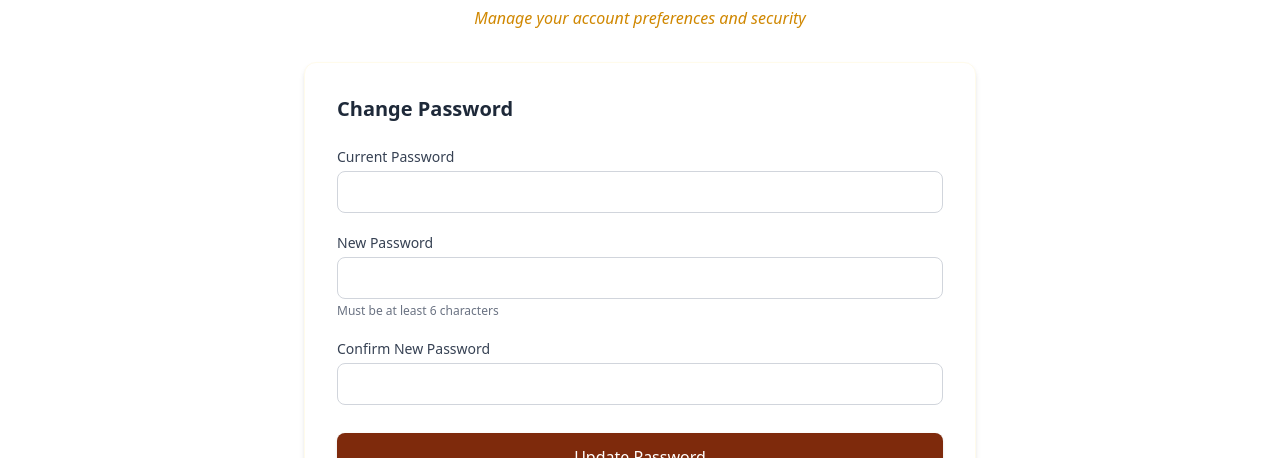
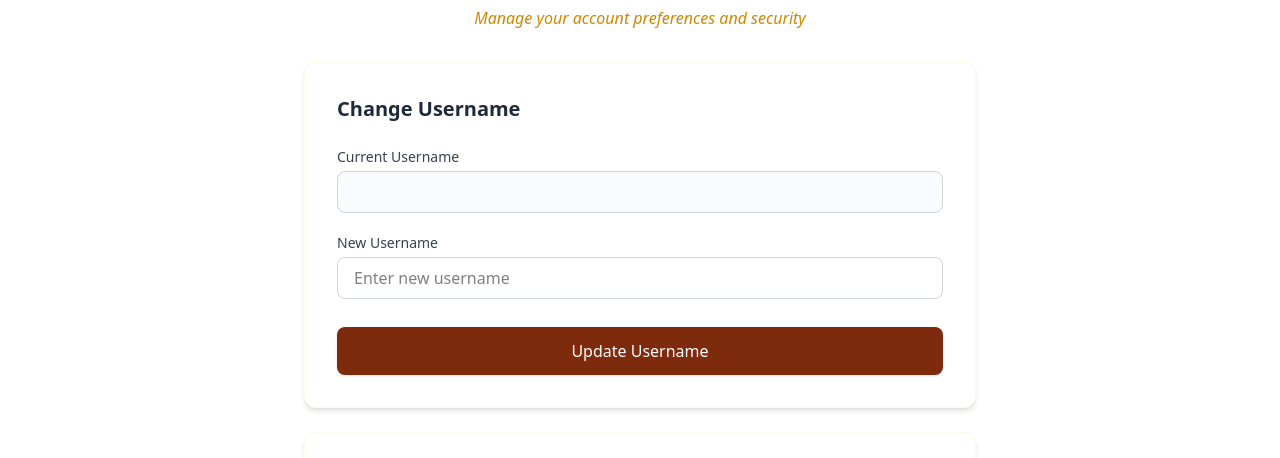
Before and after one commit to DumitruEstera/My-Social-Network, a React (Vite) app in the folder client/: page /settings in a window 1280 px wide. Shown: the part 169-627 px from the top of the page. Built offline with nearby package versions, Linux system fonts and the light colour scheme; no server answers; sample sign-in values are in the browser's storage.

Commit message:
feat: add username change functionality with guest mode handling

```diff
--- a/client/src/components/Settings.jsx
+++ b/client/src/components/Settings.jsx
@@ -1,9 +1,10 @@
-import { useState } from "react";
+import { useState, useEffect } from "react";
 import { useAuth } from "../context/AuthContext";
 import { useNavigate } from "react-router-dom";
-import GuestPrompt from "./GuestPrompt"; // Add this import
+import GuestPrompt from "./GuestPrompt";
 
 export default function Settings() {
+  // Existing state for password changes
   const [currentPassword, setCurrentPassword] = useState("");
   const [newPassword, setNewPassword] = useState("");
   const [confirmPassword, setConfirmPassword] = useState("");
@@ -11,13 +12,28 @@ export default function Settings() {
   const [success, setSuccess] = useState("");
   const [loading, setLoading] = useState(false);
 
+  // New state for username changes
+  const [currentUsername, setCurrentUsername] = useState("");
+  const [newUsername, setNewUsername] = useState("");
+  const [usernameError, setUsernameError] = useState("");
+  const [usernameSuccess, setUsernameSuccess] = useState("");
+  const [usernameLoading, setUsernameLoading] = useState(false);
+
   // Add state for guest prompt
   const [showGuestPrompt, setShowGuestPrompt] = useState(false);
   const [promptAction, setPromptAction] = useState("");
 
-  const { changePassword, isGuestMode } = useAuth(); // Add isGuestMode
+  const { user, token, changePassword, isGuestMode, updateUser } = useAuth(); // Add updateUser
   const navigate = useNavigate();
 
+  // Set current username when user data loads
+  useEffect(() => {
+    if (user) {
+      setCurrentUsername(user.username || "");
+    }
+  }, [user]);
+
+  // Handle password change (existing function)
   const handleSubmit = async (e) => {
     e.preventDefault();
 
@@ -38,7 +54,7 @@ export default function Settings() {
     }
 
     if (newPassword !== confirmPassword) {
-      setError("New passwords do not match");
+      setError("Passwords do not match");
       return;
     }
 
@@ -68,6 +84,64 @@ export default function Settings() {
     }
   };
 
+  // New function to handle username change
+  const handleUsernameChange = async (e) => {
+    e.preventDefault();
+
+    if (isGuestMode) {
+      setPromptAction("change your username");
+      setShowGuestPrompt(true);
+      return;
+    }
+
+    setUsernameError("");
+    setUsernameSuccess("");
+
+    // Basic validation
+    if (!newUsername.trim()) {
+      setUsernameError("Username is required");
+      return;
+    }
+
+    // Don't allow same username
+    if (newUsername === currentUsername) {
+      setUsernameError("New username must be different from current username");
+      return;
+    }
+
+    setUsernameLoading(true);
+
+    try {
+      const response = await fetch(`http://localhost:5050/users/${user._id}/username`, {
+        method: "PATCH",
+        headers: {
+          "Content-Type": "application/json",
+          "x-auth-token": token
+        },
+        body: JSON.stringify({ username: newUsername })
+      });
+
+      const data = await response.json();
+
+      if (!response.ok) {
+        throw new Error(data.msg || "Failed to update username");
+      }
+
+      // Update the user context with the new username
+      updateUser({
+        username: data.username
+      });
+
+      setUsernameSuccess("Username updated successfully");
+      setCurrentUsername(data.username);
+      setNewUsername("");
+    } catch (err) {
+      setUsernameError(err.message || "An error occurred");
+    } finally {
+      setUsernameLoading(false);
+    }
+  };
+
   return (
     <div className="max-w-2xl mx-auto">
       <div className="mb-8 text-center">
@@ -75,6 +149,97 @@ export default function Settings() {
         <p className="text-yellow-600 italic">Manage your account preferences and security</p>
       </div>
 
+      {/* Username Change Section - New */}
+      <div className="bg-white rounded-xl shadow-md p-8 mb-6 border border-amber-50">
+        <h2 className="text-xl font-semibold mb-6 text-gray-800">Change Username</h2>
+
+        {usernameError && (
+          <div className="bg-red-50 text-red-700 p-4 rounded-lg mb-6 border border-red-200 flex items-start">
+            <svg xmlns="http://www.w3.org/2000/svg" className="h-5 w-5 mr-2 mt-0.5 flex-shrink-0" fill="none" viewBox="0 0 24 24" stroke="currentColor">
+              <path strokeLinecap="round" strokeLinejoin="round" strokeWidth={2} d="M12 9v2m0 4h.01m-6.938 4h13.856c1.54 0 2.502-1.667 1.732-3L13.732 4c-.77-1.333-2.694-1.333-3.464 0L3.34 16c-.77 1.333.192 3 1.732 3z" />
+            </svg>
+            <span>{usernameError}</span>
+          </div>
+        )}
+
+        {usernameSuccess && (
+          <div className="bg-green-50 text-green-700 p-4 rounded-lg mb-6 border border-green-200 flex items-start">
+            <svg xmlns="http://www.w3.org/2000/svg" className="h-5 w-5 mr-2 mt-0.5 flex-shrink-0" fill="none" viewBox="0 0 24 24" stroke="currentColor">
+              <path strokeLinecap="round" strokeLinejoin="round" strokeWidth={2} d="M5 13l4 4L19 7" />
+            </svg>
+            <span>{usernameSuccess}</span>
+          </div>
+        )}
+
+        {/* Guest mode message */}
+        {isGuestMode && (
+          <div className="bg-amber-50 text-gray-700 p-5 rounded-lg mb-6 border border-amber-100">
+            <div className="flex items-center">
+              <svg xmlns="http://www.w3.org/2000/svg" className="h-6 w-6 mr-3 text-amber-500" fill="none" viewBox="0 0 24 24" stroke="currentColor">
+                <path strokeLinecap="round" strokeLinejoin="round" strokeWidth={2} d="M13 16h-1v-4h-1m1-4h.01M21 12a9 9 0 11-18 0 9 9 0 0118 0z" />
+              </svg>
+              <p>You're browsing in guest mode. Create an account to manage your profile settings.</p>
+            </div>
+          </div>
+        )}
+
+        <form onSubmit={handleUsernameChange} className="space-y-5">
+          <div>
+            <label
+              htmlFor="currentUsername"
+              className="block text-sm font-medium text-gray-700 mb-1"
+            >
+              Current Username
+            </label>
+            <input
+              type="text"
+              id="currentUsername"
+              value={currentUsername}
+              disabled
+              className="w-full px-4 py-2 rounded-lg border border-gray-300 bg-gray-50 text-gray-500 cursor-not-allowed"
+            />
+          </div>
+
+          <div>
+            <label
+              htmlFor="newUsername"
+              className="block text-sm font-medium text-gray-700 mb-1"
+            >
+              New Username
+            </label>
+            <input
+              type="text"
+              id="newUsername"
+              value={newUsername}
+              onChange={(e) => setNewUsername(e.target.value)}
+              className="w-full px-4 py-2 rounded-lg border border-gray-300 focus:outline-none focus:ring-2 focus:ring-orange-500 focus:border-orange-500 transition"
+              placeholder="Enter new username"
+            />
+          </div>
+
+          <div className="pt-2">
+            <button
+              type="submit"
+              disabled={usernameLoading}
+              className="w-full flex justify-center items-center py-3 px-4 rounded-lg bg-orange-900 hover:bg-yellow-600 text-white font-medium shadow-sm transition duration-200 disabled:opacity-50"
+            >
+              {usernameLoading ? (
+                <>
+                  <svg className="animate-spin -ml-1 mr-2 h-4 w-4 text-white" xmlns="http://www.w3.org/2000/svg" fill="none" viewBox="0 0 24 24">
+                    <circle className="opacity-25" cx="12" cy="12" r="10" stroke="currentColor" strokeWidth="4"></circle>
+                    <path className="opacity-75" fill="currentColor" d="M4 12a8 8 0 018-8V0C5.373 0 0 5.373 0 12h4zm2 5.291A7.962 7.962 0 014 12H0c0 3.042 1.135 5.824 3 7.938l3-2.647z"></path>
+                  </svg>
+                  Updating Username...
+                </>
+              ) : (
+                "Update Username"
+              )}
+            </button>
+          </div>
+        </form>
+      </div>
+
+      {/* Password Change Section (Existing) */}
       <div className="bg-white rounded-xl shadow-md p-8 mb-6 border border-amber-50">
         <h2 className="text-xl font-semibold mb-6 text-gray-800">Change Password</h2>
 
@@ -180,7 +345,7 @@ export default function Settings() {
         </form>
       </div>
 
-      {/* Additional Account Settings Section */}
+      {/* Additional Account Settings Section (Keep existing) */}
       <div className="bg-white rounded-xl shadow-md p-8 border border-amber-50">
         <h2 className="text-xl font-semibold mb-2 text-gray-800">Account Information</h2>
         <p className="text-gray-500 mb-4">These are your account details and preferences.</p>
@@ -192,7 +357,7 @@ export default function Settings() {
               <p className="text-gray-700 font-medium">Edit your bio, change profile picture, and more.</p>
             </div>
             <button
-              onClick={() => navigate(`/profile/${useAuth().user?._id}`)}
+              onClick={() => navigate(`/profile/${user?._id}`)}
               className="px-4 py-2 bg-orange-900 text-white rounded-lg hover:bg-yellow-600 transition text-sm"
             >
               Go to Profile
--- a/client/src/context/AuthContext.jsx
+++ b/client/src/context/AuthContext.jsx
@@ -200,6 +200,16 @@ export function AuthProvider({ children }) {
     }
   };
 
+  const updateUser = (updatedUserData) => {
+    setUser(prevUser => {
+      if (!prevUser) return prevUser;
+      return {
+        ...prevUser,
+        ...updatedUserData
+      };
+    });
+  };
+
   const value = {
   user,
   token,
@@ -212,6 +222,7 @@ export function AuthProvider({ children }) {
   enableGuestMode,
   disableGuestMode,
   changePassword,
+  updateUser, // Add this
   isAuthenticated: !!token || isGuestMode,
   isGenuineUser: !!token && !isGuestMode,
   isAdmin: user?.isAdmin || false
```
Also changed, not shown: 1 other file (tests, documents, lock files or other folders). Lines whose indentation alone changed are shown as unchanged.
